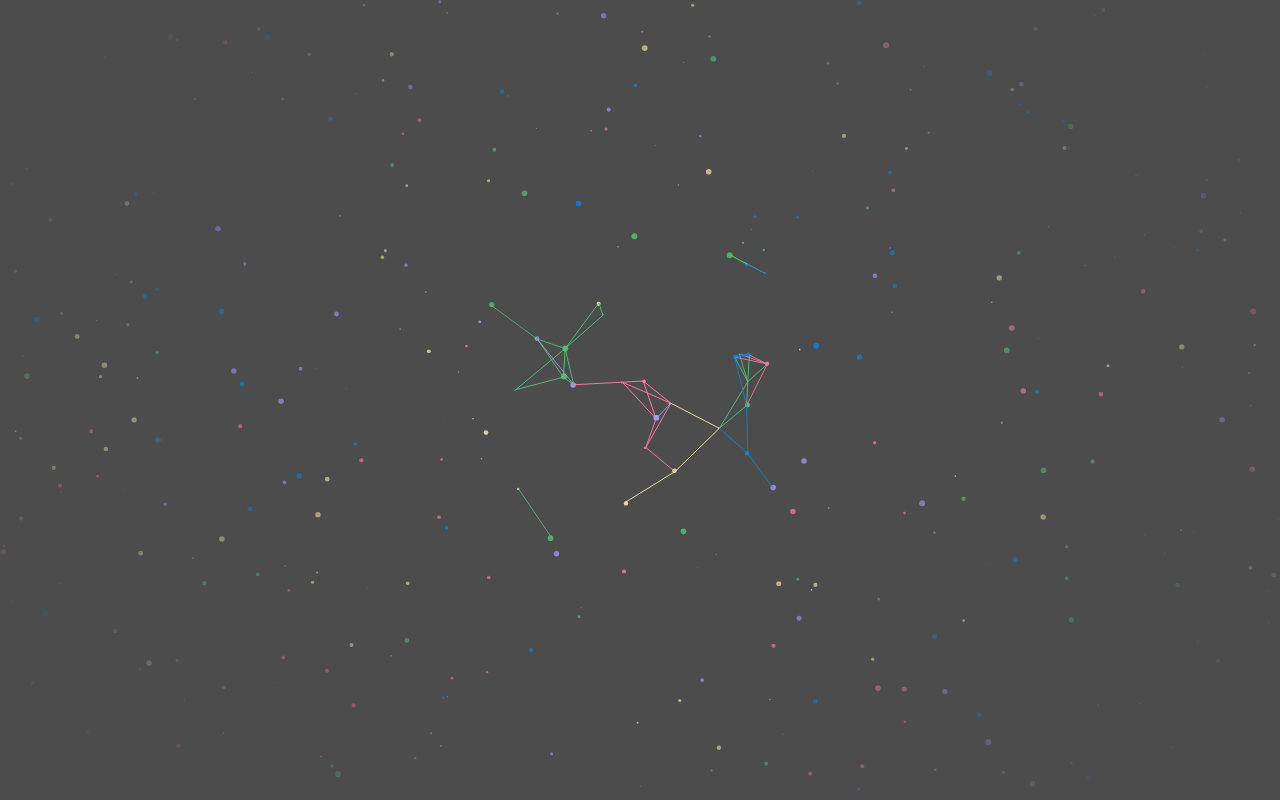
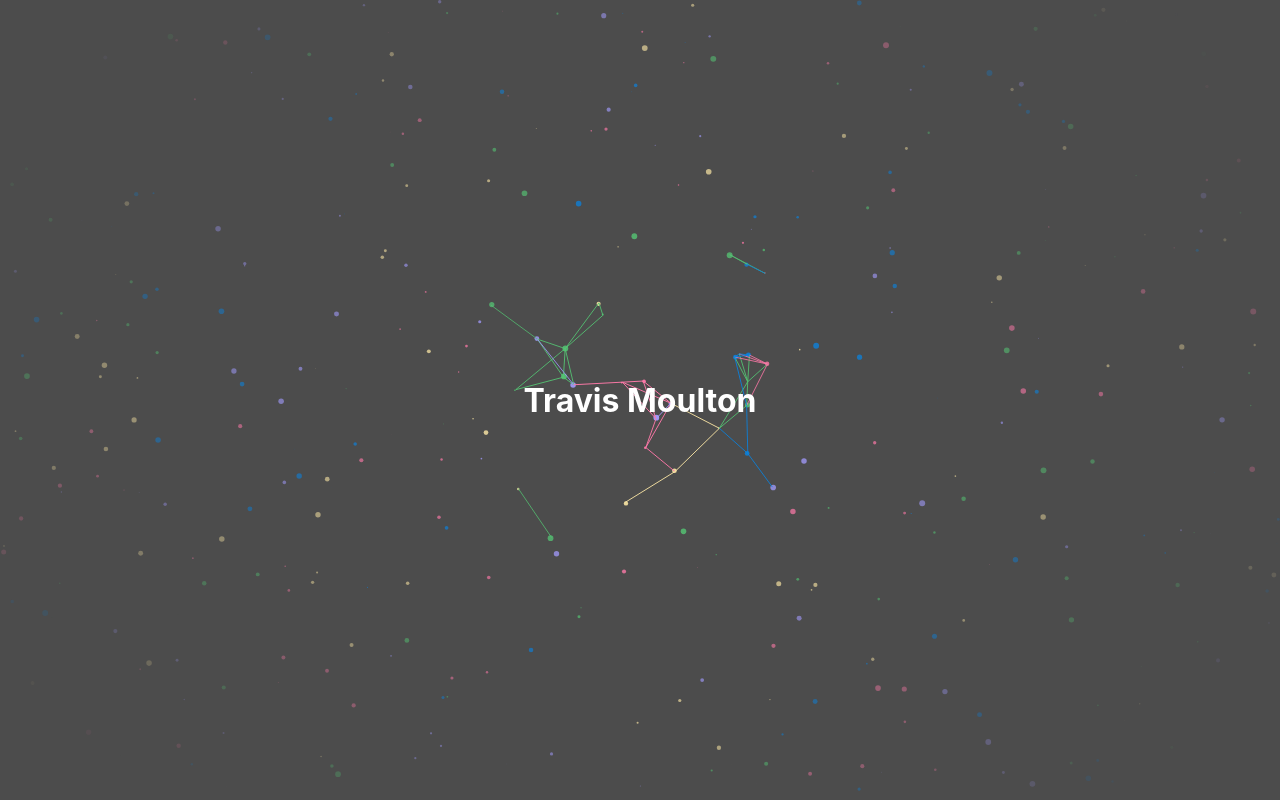
Before and after one commit to travismoulton/portfolio, a Next.js app: page / in a window 1280 px wide. Built offline with nearby package versions, Linux system fonts and the light colour scheme.

Commit message:
animation is working. Set up useEffect in index.js to show it after page load

```diff
--- /dev/null
+++ b/components/HeroHeader/HeroHeader.jsx
@@ -0,0 +1,21 @@
+import { CSSTransition, Transition } from 'react-transition-group';
+import { useRef } from 'react';
+
+import classes from '../../styles/HeroHeader.module.css';
+
+export default function HeroHeader({ show }) {
+  const nodeRef = useRef(null);
+  return (
+    <CSSTransition
+      nodeRef={nodeRef}
+      in={show}
+      timeout={1000}
+      mountOnEnter
+      classNames="header"
+    >
+      <h1 ref={nodeRef} className={classes.HeroHeader}>
+        Travis Moulton
+      </h1>
+    </CSSTransition>
+  );
+}
--- a/package.json
+++ b/package.json
@@ -11,7 +11,8 @@
   "dependencies": {
     "next": "11.1.2",
     "react": "17.0.2",
-    "react-dom": "17.0.2"
+    "react-dom": "17.0.2",
+    "react-transition-group": "^4.4.2"
   },
   "devDependencies": {
     "eslint": "^7.32.0",
--- a/pages/_app.jsx
+++ b/pages/_app.jsx
@@ -1,4 +1,5 @@
 import '../styles/globals.css';
+import '../styles/transition.css';
 
 function MyApp({ Component, pageProps }) {
   return <Component {...pageProps} />;
--- a/pages/index.jsx
+++ b/pages/index.jsx
@@ -1,9 +1,18 @@
+import { useEffect, useState } from 'react';
+
 import Head from 'next/head';
 
 import styles from '../styles/Home.module.css';
 import HeroCanvas from '../components/HeroCanvas/HeroCanvas';
+import HeroHeader from '../components/HeroHeader/HeroHeader';
 
 export default function Home() {
+  const [showAnimation, setShowAnimation] = useState(false);
+
+  useEffect(() => {
+    setShowAnimation(true);
+  }, []);
+
   return (
     <div className={styles.container}>
       <Head>
@@ -12,6 +21,7 @@ export default function Home() {
         <link rel="icon" href="/favicon.ico" />
       </Head>
       <HeroCanvas />
+      <HeroHeader show={showAnimation} />
     </div>
   );
 }
--- /dev/null
+++ b/styles/HeroHeader.module.css
@@ -0,0 +1,5 @@
+.HeroHeader {
+  margin: auto;
+  z-index: 10;
+  color: white;
+}
--- /dev/null
+++ b/styles/transition.css
@@ -0,0 +1,9 @@
+.header-enter {
+  opacity: 0;
+  transform: translateX(-30%);
+}
+.header-enter-active {
+  opacity: 1;
+  transform: translateX(0);
+  transition: opacity 1.2s, transform 1.2s;
+}
```
Also changed, not shown: 1 other file (tests, documents, lock files or other folders).
